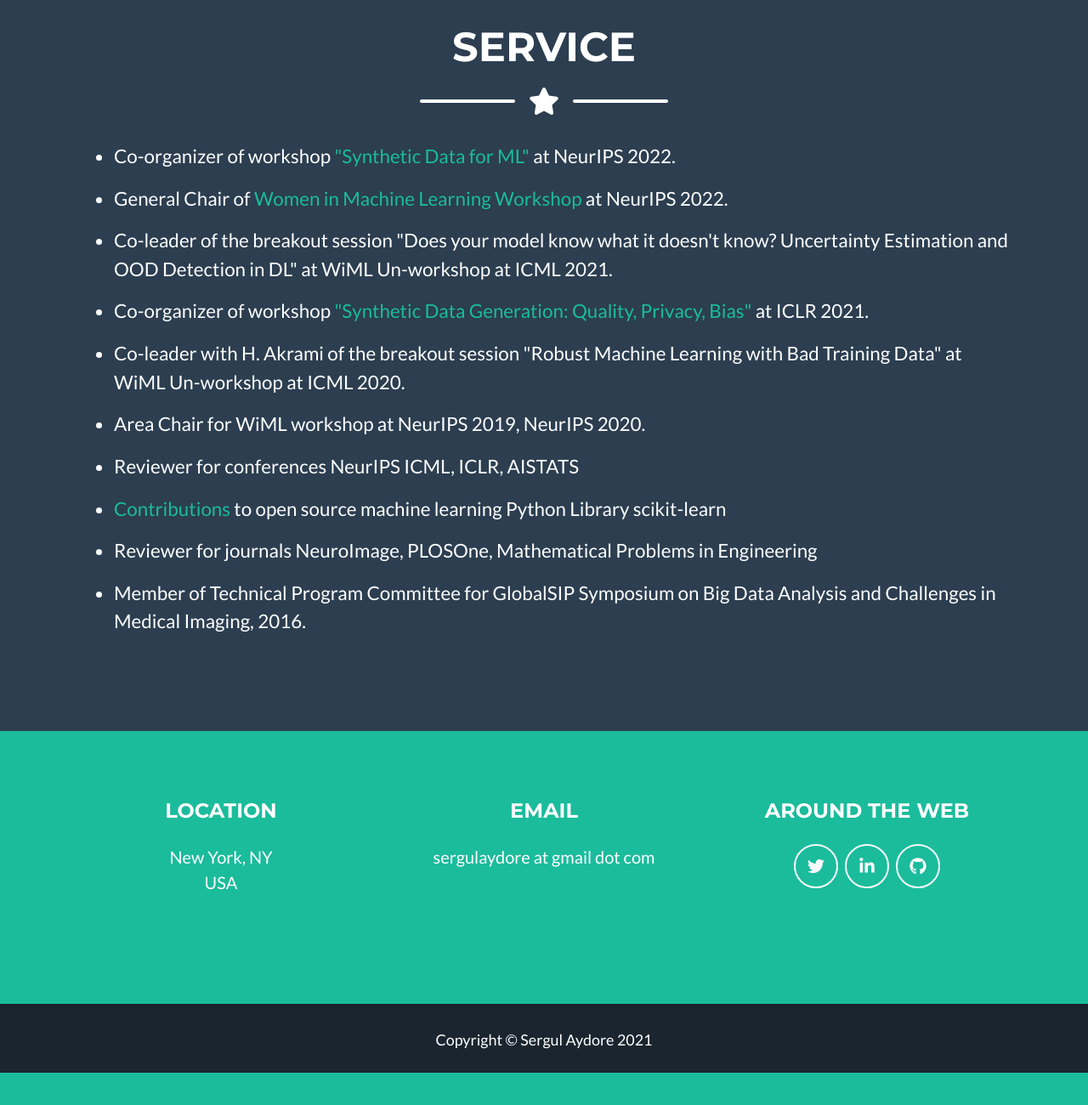
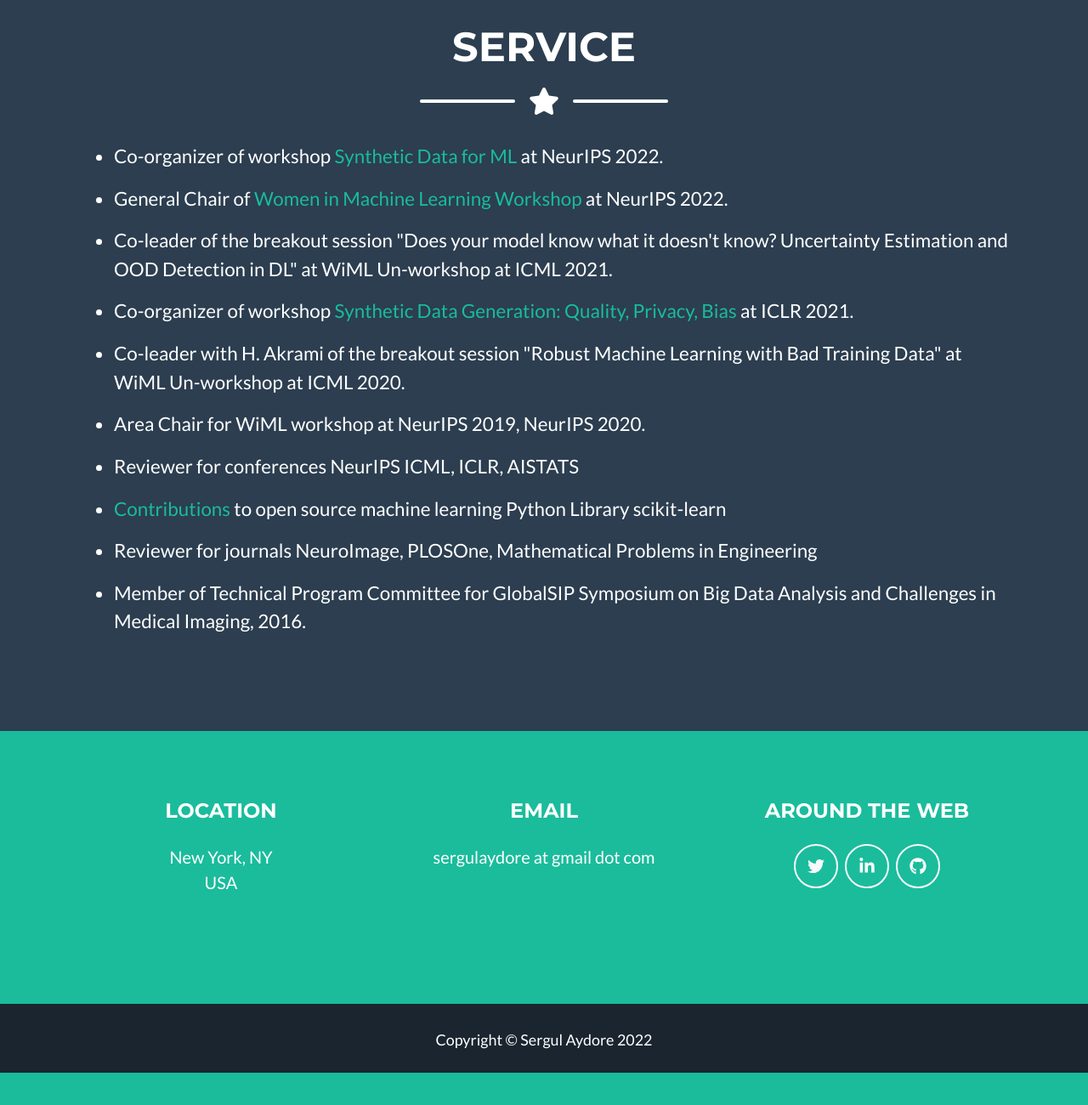
Before and after one commit to sergulaydore/sergulaydore.github.io, a plain HTML site: page index.html in a window 1280 px wide. Shown: the part 8277-9577 px from the top of the page at 85% size. Drawn offline with nearby package versions, Linux system fonts and the light colour scheme.

Commit message:
Update index.html

```diff
--- a/index.html
+++ b/index.html
@@ -368,10 +368,10 @@
                     <div class="divider-custom-line"></div>
                 </div>
                 <ul>
-                    <li> <p style="text-align:left; color:white"> Co-organizer of workshop <a href="https://www.syntheticdata4ml.vanderschaar-lab.com/">"Synthetic Data for ML"</a>  at NeurIPS 2022. </p>  </li>
+                    <li> <p style="text-align:left; color:white"> Co-organizer of workshop <a href="https://www.syntheticdata4ml.vanderschaar-lab.com/">Synthetic Data for ML</a>  at NeurIPS 2022. </p>  </li>
                     <li> <p style="text-align:left; color:white"> General Chair of <a href="https://sites.google.com/view/wiml2022/">Women in Machine Learning Workshop </a> at NeurIPS 2022.  </p>  </li>
                     <li> <p style="text-align:left; color:white"> Co-leader of the breakout session "Does your model know what it doesn't know? Uncertainty Estimation and OOD Detection in DL" at WiML Un-workshop at ICML 2021. </p>  </li>
-                    <li> <p style="text-align:left; color:white"> Co-organizer of workshop <a href="https://sdg-quality-privacy-bias.github.io/">"Synthetic Data Generation: Quality, Privacy, Bias"</a>  at ICLR 2021. </p>  </li>
+                    <li> <p style="text-align:left; color:white"> Co-organizer of workshop <a href="https://sdg-quality-privacy-bias.github.io/">Synthetic Data Generation: Quality, Privacy, Bias</a>  at ICLR 2021. </p>  </li>
                     <li> <p style="text-align:left; color:white"> Co-leader with H. Akrami of the breakout session "Robust Machine Learning with Bad Training Data" at WiML Un-workshop at ICML 2020. </p>  </li>
                     <li> <p style="text-align:left; color:white"> Area Chair for WiML workshop at NeurIPS 2019, NeurIPS 2020. </p>  </li>
                     <li> <p style="text-align:left; color:white"> Reviewer for conferences NeurIPS ICML, ICLR, AISTATS </p>  </li>
@@ -414,7 +414,7 @@
         </footer>
         <!-- Copyright Section-->
         <div class="copyright py-4 text-center text-white">
-            <div class="container"><small>Copyright © Sergul Aydore 2021</small></div>
+            <div class="container"><small>Copyright © Sergul Aydore 2022</small></div>
         </div>
         <!-- Scroll to Top Button (Only visible on small and extra-small screen sizes)-->
         <div class="scroll-to-top d-lg-none position-fixed">
```
